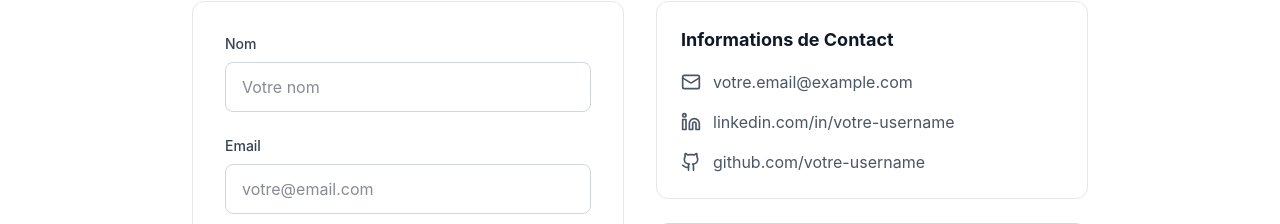
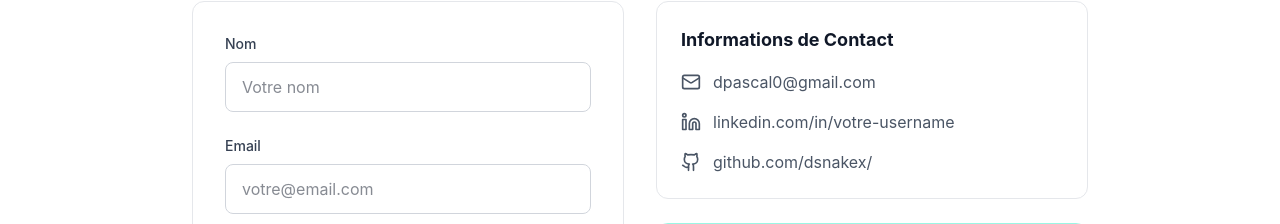
Before and after one commit to dsnakex/mon-portfolio, a Next.js app: page /contact in a window 1280 px wide. Shown: the part 283-507 px from the top of the page. Built offline with nearby package versions, Linux system fonts and the light colour scheme.

Commit message:
Update page.tsx

```diff
--- a/app/contact/page.tsx
+++ b/app/contact/page.tsx
@@ -10,8 +10,8 @@ const contactInfo = [
   {
     icon: Mail,
     label: 'Email',
-    value: 'votre.email@example.com',
-    href: 'mailto:votre.email@example.com',
+    value: 'dpascal0@gmail.com',
+    href: 'mailto:dpascal0@gmail.com',
   },
   {
     icon: Linkedin,
@@ -22,8 +22,8 @@ const contactInfo = [
   {
     icon: Github,
     label: 'GitHub',
-    value: 'github.com/votre-username',
-    href: 'https://github.com/votre-username',
+    value: 'github.com/dsnakex/',
+    href: 'https://github.com/dsnakex/',
   },
 ];
 
@@ -40,7 +40,7 @@ export default function ContactPage() {
     const body = encodeURIComponent(
       `Nom: ${formData.name}\nEmail: ${formData.email}\n\nMessage:\n${formData.message}`
     );
-    window.location.href = `mailto:votre.email@example.com?subject=${subject}&body=${body}`;
+    window.location.href = `mailto:dpascal0@gmail.com?subject=${subject}&body=${body}`;
   };
 
   const handleChange = (
```
